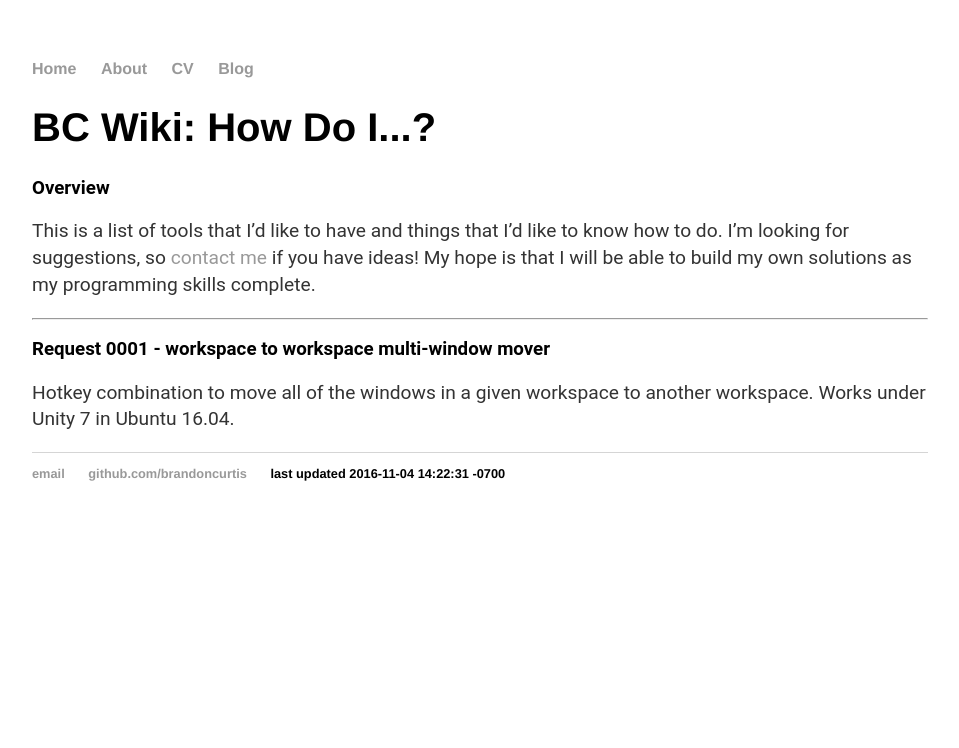
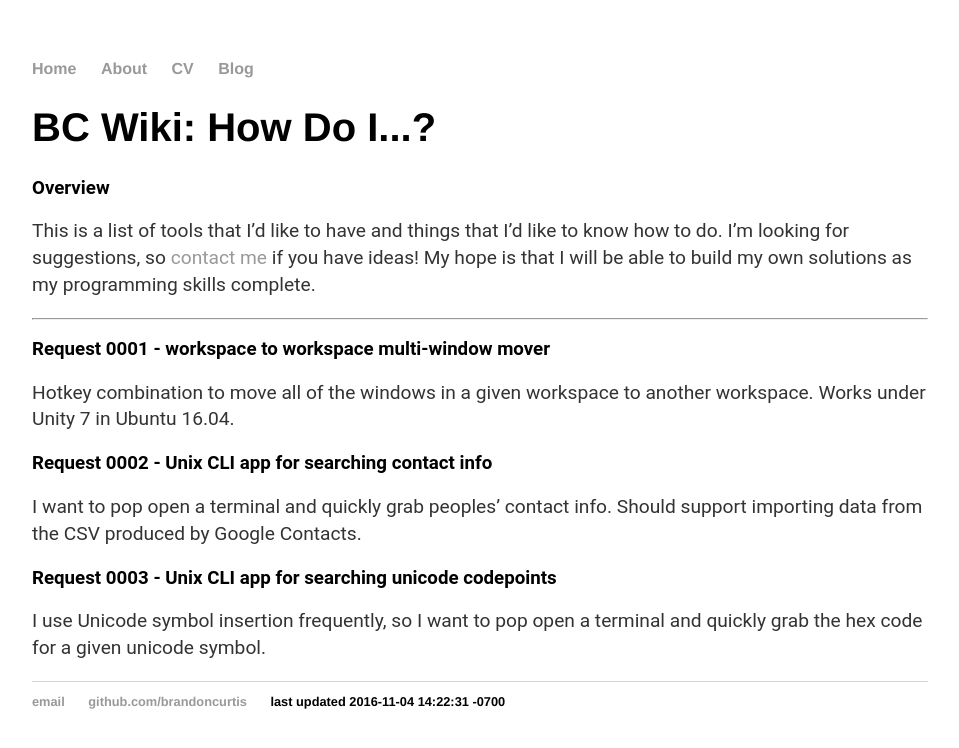
Before and after one commit to brandoncurtis/wiki, a Jekyll site: the page built from _wikipages/software/requests.md, in a window 1280 px wide. Shown: the top 748 px of the page, without its empty margins (160-1119 px from the left). Built offline with Jekyll 4.4.1, drawn with Linux system fonts in a browser that asks for light colours.

Commit message:
added IT requests

```diff
--- a/_wikipages/software/requests.md
+++ b/_wikipages/software/requests.md
@@ -4,6 +4,8 @@ title: How Do I...?
 permalink: p/requests
 category: software
 ---
+
+
 
 ### Overview
 
@@ -14,3 +16,11 @@ This is a list of tools that I'd like to have and things that I'd like to know h
 ### Request 0001 - workspace to workspace multi-window mover
 
 Hotkey combination to move all of the windows in a given workspace to another workspace.  Works under Unity 7 in Ubuntu 16.04.
+
+### Request 0002 - Unix CLI app for searching contact info
+
+I want to pop open a terminal and quickly grab peoples' contact info. Should support importing data from the CSV produced by Google Contacts.
+
+### Request 0003 - Unix CLI app for searching unicode codepoints
+
+I use Unicode symbol insertion frequently, so I want to pop open a terminal and quickly grab the hex code for a given unicode symbol.
```
